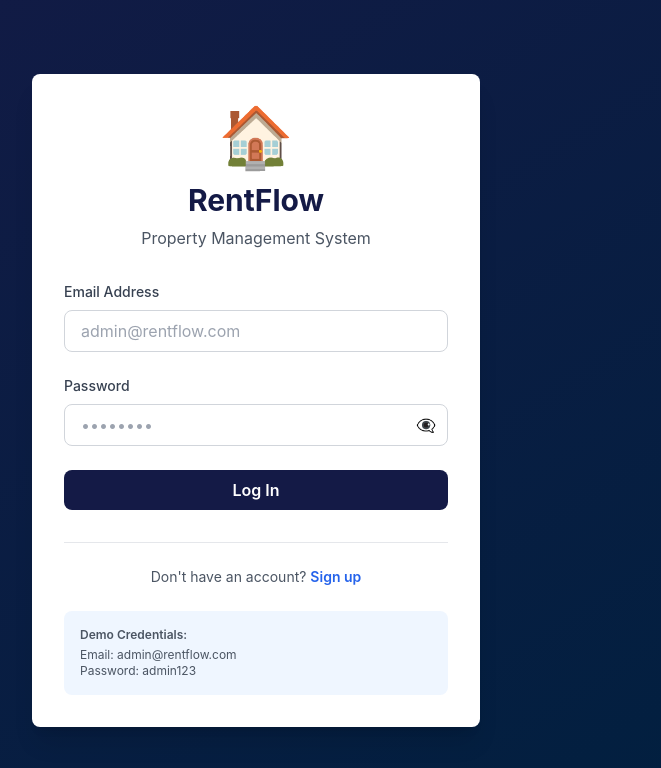
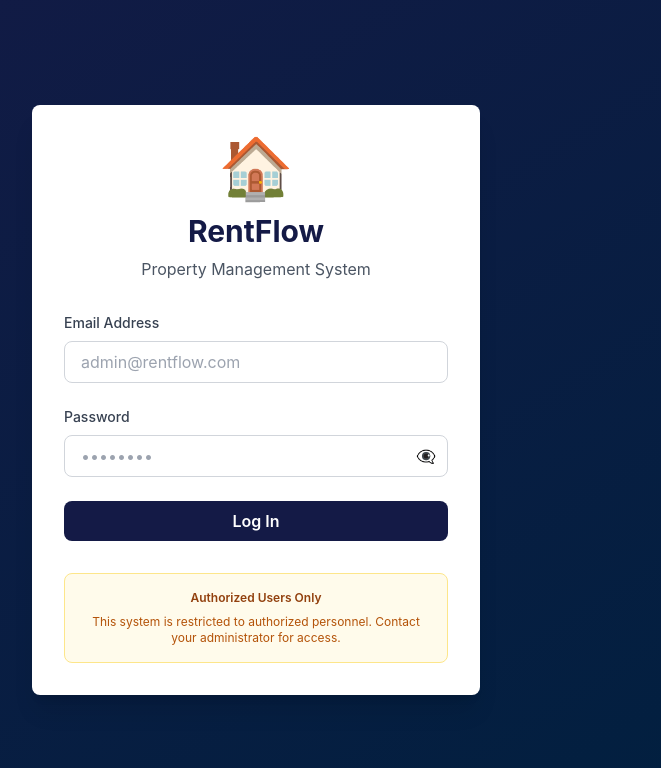
Before and after one commit to Morrisngugi/RentFlow, a Next.js app in the folder frontend/: page /login in a window 1280 px wide. Shown: the top 768 px of the page, without its empty margins (384-1045 px from the left). Built offline with nearby package versions, Linux system fonts and the light colour scheme; no server answers.

Commit message:
Security: Remove demo credentials and signup link from login page

```diff
--- a/frontend/src/app/login/page.tsx
+++ b/frontend/src/app/login/page.tsx
@@ -119,21 +119,12 @@ export default function LoginPage() {
           </button>
         </form>
 
-        {/* Footer */}
-        <div className="mt-8 text-center border-t pt-6">
-          <p className="text-gray-600 text-sm">
-            Don't have an account?{' '}
-            <Link href="/register" className="text-blue-600 hover:text-blue-700 font-semibold">
-              Sign up
-            </Link>
+        {/* Authorization Notice */}
+        <div className="mt-8 p-4 bg-amber-50 border border-amber-200 rounded-lg text-center">
+          <p className="text-xs text-amber-800 font-semibold">Authorized Users Only</p>
+          <p className="text-xs text-amber-700 mt-2">
+            This system is restricted to authorized personnel. Contact your administrator for access.
           </p>
-        </div>
-
-        {/* Demo Credentials */}
-        <div className="mt-6 p-4 bg-blue-50 rounded-lg">
-          <p className="text-xs text-gray-600 font-semibold">Demo Credentials:</p>
-          <p className="text-xs text-gray-600 mt-1">Email: admin@rentflow.com</p>
-          <p className="text-xs text-gray-600">Password: admin123</p>
         </div>
       </div>
     </div>
```
Also changed, not shown: 1 other file (tests, documents, lock files or other folders).
